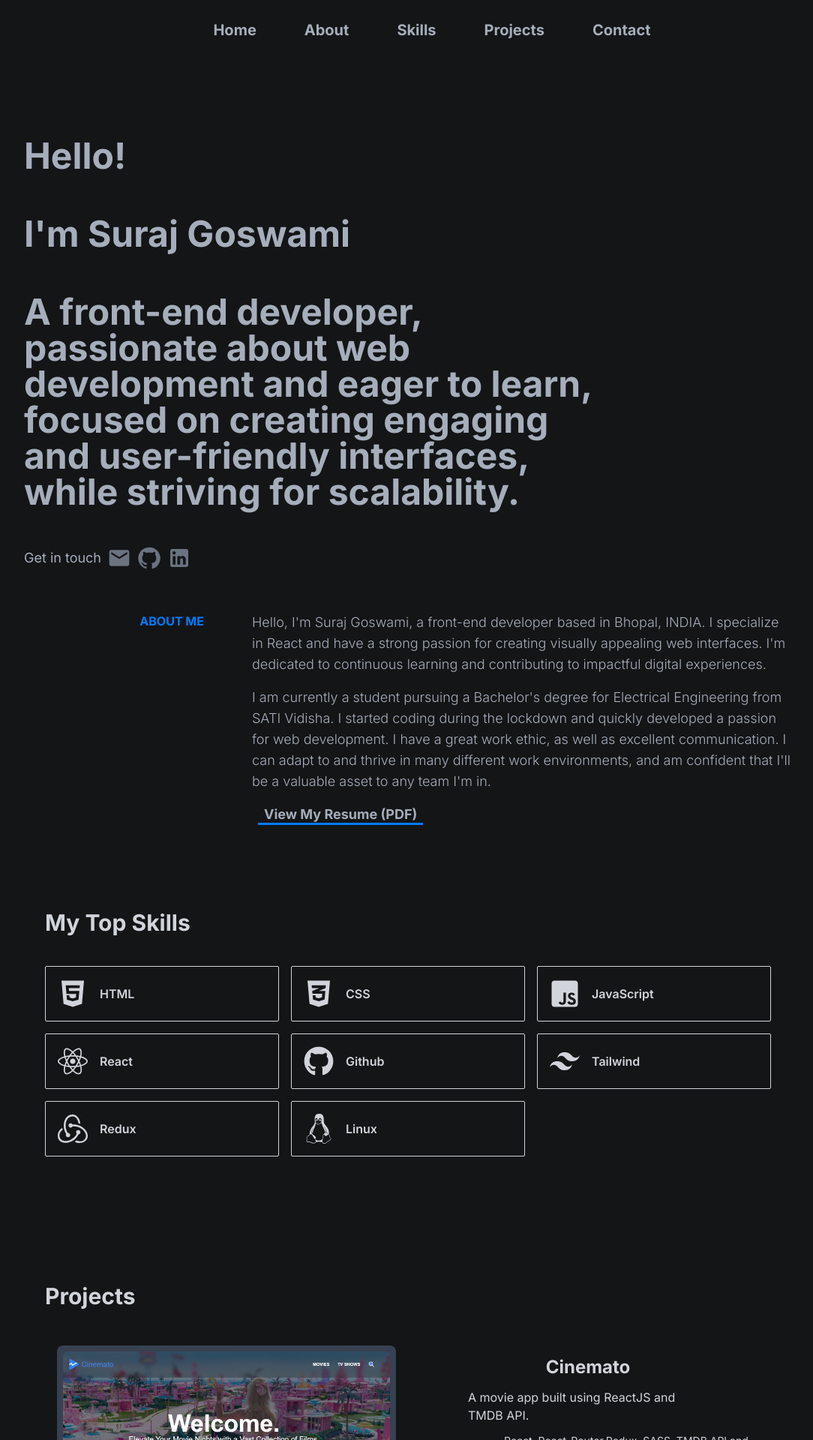
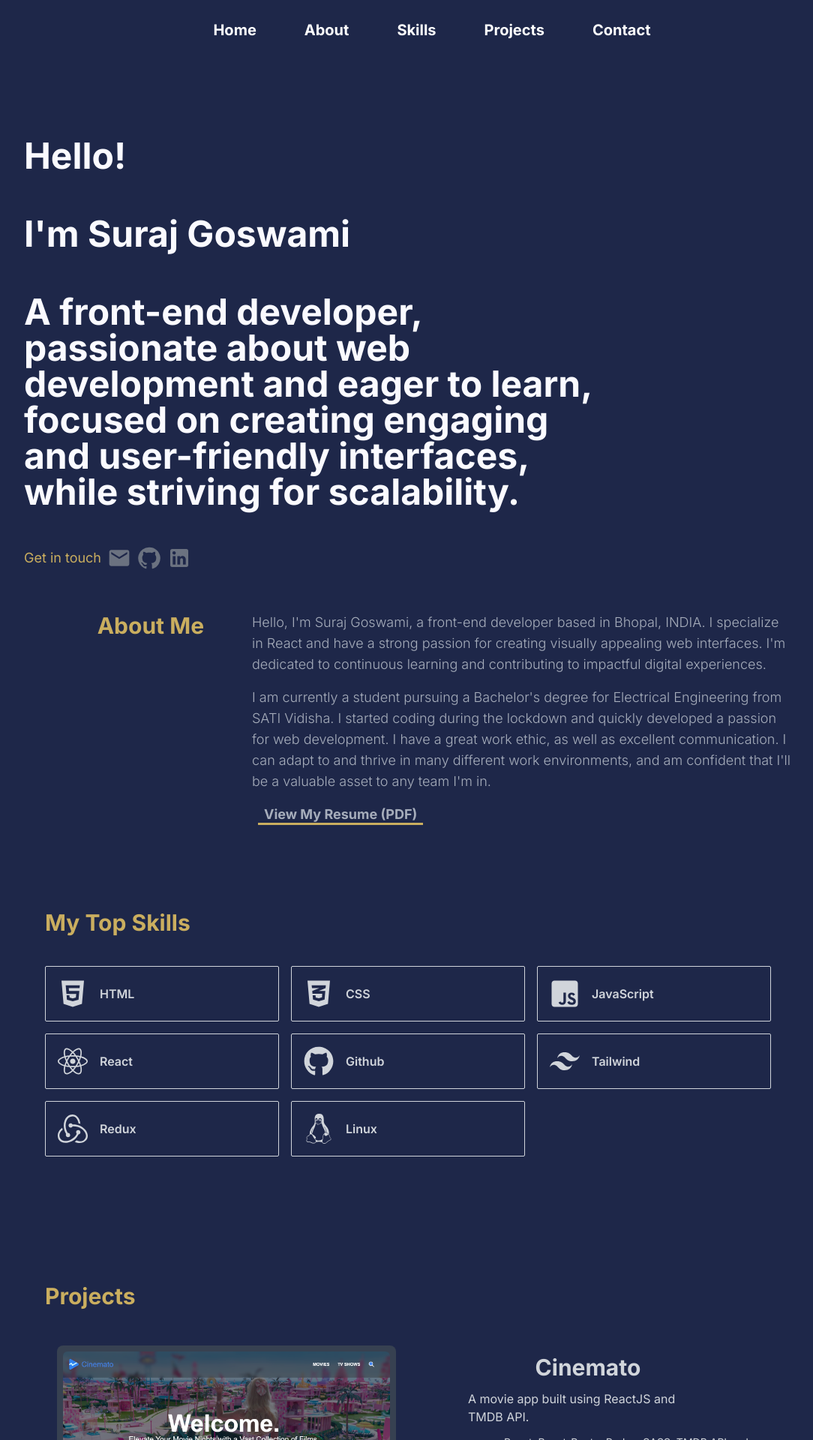
Before and after one commit to SurajG20/Portfolio-Website, a React (Vite) app: page / in a window 1280 px wide. Shown: the top 1920 px of the page at 75% size, without its empty margins (64-1148 px from the left). Built offline with nearby package versions, Linux system fonts and the light colour scheme.

Commit message:
Changes some colour configuration

```diff
--- a/index.html
+++ b/index.html
@@ -2,7 +2,7 @@
 <html lang="en" style="color-scheme: dark">
   <head>
     <meta charset="UTF-8" />
-    <link rel="icon" type="image/svg+xml" href="/src/assets/Logo.png" />
+    <link rel="icon" type="image/svg+xml" href="/src/assets/logo.png" />
     <meta name="viewport" content="width=device-width, initial-scale=1.0" />
     <title>Portfolio</title>
   </head>
--- a/src/components/About.jsx
+++ b/src/components/About.jsx
@@ -4,12 +4,10 @@ const About = () => {
   return (
     <div
       name="about"
-      className="flex flex-col items-start md:flex-row gap-4 md:gap-16"
+      className="flex flex-col items-start md:flex-row gap-4 md:gap-16 bg-[#1E2749]"
     >
       <div className="md:basis-1/4 md:text-right">
-        <p className="my-0 lg:text-base text-sm font-bold uppercase  text-[#007bff]">
-          About Me
-        </p>
+        <p className="text-3xl font-bold text-[#CAAE5F]">About Me</p>
       </div>
       <div className="md:basis-3/4">
         <div className="flex flex-col gap-4">
@@ -28,7 +26,10 @@ const About = () => {
             I'll be a valuable asset to any team I'm in.
           </h4>
 
-          <h4 className="my-0 font-bold lg:text-lg text-base w-fit px-2 lg:mx-2 transition-all shadow-[inset_0px_-3px_0px_0px_#007bff] hover:shadow-[inset_0px_-30px_0px_0px_#007bff] hover:prose-invert cursor-pointer duration-300">
+          <h4
+            className="my-0 font-bold lg:text-lg text-base w-fit px-2 lg:mx-2 transition-all shadow-[inset_0px_-3px_0px_0px_#CAAE5F] hover:shadow-[inset_0px_-30px_0px_0px_#CAAE5F]
+          hover:text-gray-800 hover:prose-invert cursor-pointer duration-300"
+          >
             <a href="/" aria-label="Suraj's Resume">
               View My Resume (PDF)
             </a>
--- a/src/components/Contact.jsx
+++ b/src/components/Contact.jsx
@@ -4,7 +4,7 @@ const Contact = () => {
   return (
     <div
       name="contact"
-      className="w-full bg-[#131516] text-[#A6ADBB] flex justify-center items-center flex-col h-fit px-12"
+      className="w-full bg-[#1E2749] text-[#CAAE5F] flex justify-center items-center flex-col h-fit px-12"
     >
       <form
         method="POST"
@@ -12,9 +12,7 @@ const Contact = () => {
         className="flex flex-col max-w-[600px] w-full"
       >
         <div className="pb-8">
-          <p className="text-4xl font-bold inline text-gray-300">
-            Let's Connect
-          </p>
+          <p className="text-4xl font-bold inline">Let's Connect</p>
         </div>
         <input
           className="bg-gray-400 p-2 placeholder:text-gray-700   text-gray-900 focus:outline-none"
--- a/src/components/Footer.jsx
+++ b/src/components/Footer.jsx
@@ -57,7 +57,7 @@ const Footer = () => {
         <div className="">
           <div className="text-[#8f9aa7] text-xl opacity-[0.6]">
             Suraj Goswami{'   '}
-            <span className="text-[#007bff] font-bold ">
+            <span className="text-[#CAAE5F] font-bold ">
               @{new Date().getFullYear()}
             </span>
           </div>
@@ -68,7 +68,7 @@ const Footer = () => {
           <button
             type="button"
             onclick={scrollToTop}
-            class=" absolute z-90 bottom-12 right-8 border-0 w-10 h-10 rounded-full bg-[#007bff] text-white text-xl "
+            class=" absolute z-90 bottom-12 right-8 border-0 w-10 h-10 rounded-full bg-[#CAAE5F] text-white text-xl "
           >
             &uarr;
           </button>
--- a/src/components/Home.jsx
+++ b/src/components/Home.jsx
@@ -4,11 +4,11 @@ const Home = () => {
   return (
     <div
       name="home"
-      className="xl:min-h-[80vh] flex flex-col gap-12 mt-8 mb-16 xl:mb-0 xl:mt-24 xl:pr-96  bg-[#131516] text-[#A6ADBB]"
+      className="xl:min-h-[80vh] flex flex-col gap-12 mt-8 mb-16 xl:mb-0 xl:mt-24 xl:pr-96  bg-[#1E2749] text-[#FAFAFF]"
     >
       <h2 className="mt-2 mb-0 font-bold lg:text-5xl text-3xl">Hello!</h2>
       <h2 className="mt-2 mb-0 font-bold lg:text-5xl text-3xl">
-        I'm <span className="font-bold">Suraj Goswami</span>
+        I'm <span className="font-bold ">Suraj Goswami</span>
       </h2>
       <h2 className="mt-2 mb-0 font-bold lg:text-5xl text-3xl">
         A front-end developer, passionate about web development and eager to
@@ -16,7 +16,9 @@ const Home = () => {
         striving for scalability.
       </h2>
       <div className="flex gap-2 items-center">
-        <h4 className="my-0 lg:text-lg text-base font-normal">Get in touch</h4>
+        <h4 className="my-0 lg:text-lg text-base font-normal text-[#CAAE5F]">
+          Get in touch
+        </h4>
         <div className="flex gap-2  ">
           <a
             href="mailto:surajgoswami3000@gmail.com"
--- a/src/components/Navbar.jsx
+++ b/src/components/Navbar.jsx
@@ -8,7 +8,7 @@ const Navbar = () => {
   const handleClick = () => setNav(!nav);
 
   return (
-    <div className=" w-full h-[80px] flex justify-end md:justify-center items-center px-12 bg-[#131516]  text-[#A6ADBB] ">
+    <div className=" w-full h-[80px] flex justify-end md:justify-center items-center px-12 bg-[#1E2749]  ">
       <ul className="hidden md:flex">
         {Menu.map((item, index) => {
           console.log(item);
@@ -22,7 +22,7 @@ const Navbar = () => {
                 // text-decoration: none;
                 // display: inline-block;
                 // position: relative;
-                className="cursor-pointer px-4 py-[0.10rem] text-xl text-[#A6ADBB] duration-100  font-bold transition border-b-2 border-transparent hover:border-[#007bff]"
+                className="cursor-pointer px-4 py-[0.10rem] text-xl text-[#fff] duration-100  font-bold transition border-b-2 border-transparent hover:border-[#CAAE5F]"
               >
                 {item.title}
               </Link>
@@ -34,9 +34,9 @@ const Navbar = () => {
       {/* Hamburger */}
       <div onClick={handleClick} className="md:hidden z-10  ">
         {!nav ? (
-          <FaBars className="h-6 w-6 transform cursor-pointer select-none rounded-md duration-300 active:scale-50 fill-[#007bff]" />
+          <FaBars className="h-6 w-6 transform cursor-pointer select-none rounded-md duration-300 active:scale-50 fill-[#CAAE5F]" />
         ) : (
-          <FaTimes className="h-6 w-6 transform cursor-pointer select-none rounded-md duration-300 active:scale-50 fill-[#007bff]" />
+          <FaTimes className="h-6 w-6 transform cursor-pointer select-none rounded-md duration-300 active:scale-50 fill-[#CAAE5F]" />
         )}
       </div>
 
@@ -56,7 +56,7 @@ const Navbar = () => {
                 to={item.url}
                 smooth={true}
                 duration={500}
-                className="mono-type text-xl font-bold tracking-widest text-[#A6ADBB] transition border-b-2 border-transparent hover:border-[#007bff]"
+                className="mono-type text-xl font-bold tracking-widest text-[#fff] transition border-b-2 border-transparent hover:border-[#CAAE5F]"
               >
                 {item.title}
               </Link>
--- a/src/components/ProjectCard.jsx
+++ b/src/components/ProjectCard.jsx
@@ -17,12 +17,12 @@ const ProjectCard = () => {
             />
           </div>
           <div className="flex flex-col justify-center items-center md:max-w-md md:text-left gap-3">
-            <h4 className="text-2xl font-bold">{list.name}</h4>
+            <h4 className="text-3xl font-bold">{list.name}</h4>
             <p className="font-normal max-w-xs text-center md:text-left ">
               {list.description}
             </p>
             <div className="flex items-center justify-center gap-4 ">
-              <span className="font-medium text-lg ">TechStack:</span>
+              <span className="font-medium text-lg  ">TechStack:</span>
               <span className="text-sm font-normal">{list.tech_stack}</span>
             </div>
             <div className=" h-[70px] gap-4 flex items-center ">
--- a/src/components/Projects.jsx
+++ b/src/components/Projects.jsx
@@ -5,11 +5,11 @@ const Projects = () => {
   return (
     <div
       name="projects"
-      className=" bg-[#131516] text-gray-300 flex flex-col items-start md:flex-row gap-4 md:gap-16"
+      className=" bg-[#1E2749] text-gray-300 flex flex-col items-start md:flex-row gap-4 md:gap-16"
     >
       <div className="max-w-[1000px] mx-auto p-4 flex flex-col justify-center w-full h-full ">
         <div className="mb-8">
-          <p className="text-3xl font-bold text-gray-300 ">Projects</p>
+          <p className="text-3xl font-bold text-[#CAAE5F] ">Projects</p>
         </div>
         <ProjectCard />
       </div>
--- a/src/components/Skills.jsx
+++ b/src/components/Skills.jsx
@@ -7,13 +7,13 @@ const Skills = () => {
   return (
     <div
       name="skills"
-      className=" bg-[#131516] text-gray-300 flex flex-col items-start md:flex-row gap-4 md:gap-16"
+      className=" bg-[#1E2749] text-gray-300 flex flex-col items-start md:flex-row gap-4 md:gap-16"
     >
       {/* Container */}
       <div className="max-w-[1000px] mx-auto p-4 flex flex-col justify-center w-full h-full">
         {/* Title */}
         <div>
-          <p className=" text-3xl font-bold">My Top Skills</p>
+          <p className=" text-3xl font-bold text-[#CAAE5F]">My Top Skills</p>
         </div>
         {/* Skills */}
         <div className="my-10 grid grid-cols-3 gap-4">
--- a/src/index.css
+++ b/src/index.css
@@ -8,7 +8,7 @@
   body {
     @apply font-[inter];
     @apply text-[#A6ADBB];
-    @apply bg-[#131516];
+    @apply bg-[#1E2749];
   }
   li {
     @apply px-4;
```
